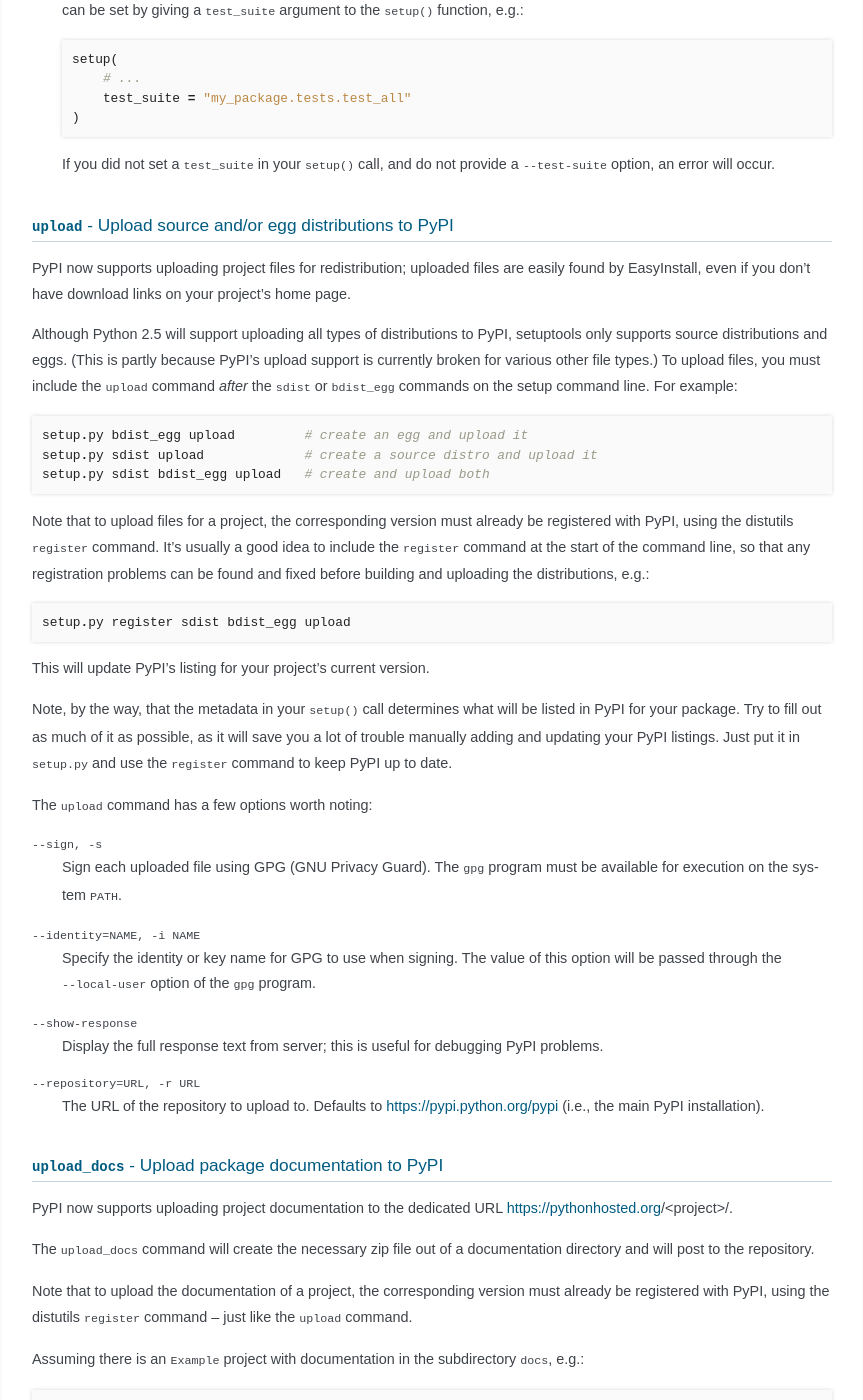
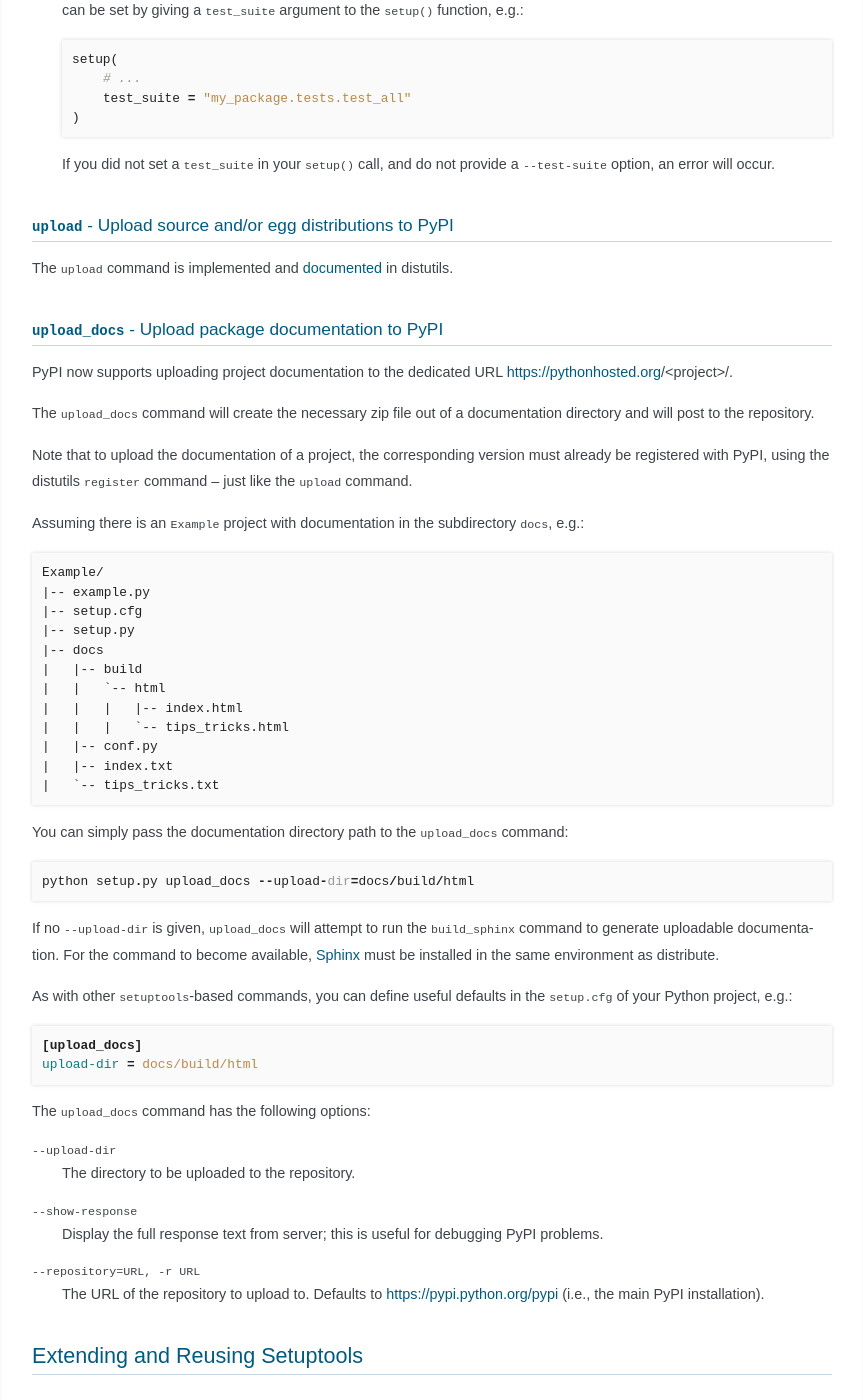
Before and after one commit to Distrotech/setuptools, a Sphinx documentation site: the page built from docs/setuptools.txt, in a window 1280 px wide and 1400 px high, scrolled down 40741 px. Shown: the whole window, without its empty margins (298-1161 px from the left). Built offline with Sphinx 7.4.7, drawn with Linux system fonts in a browser that asks for light colours; the version number is read from the project's files by our own code.

Commit message:
Replace upload docs with a reference to distutils docs, as setuptools no longer provides an upload command.

```diff
--- a/docs/setuptools.txt
+++ b/docs/setuptools.txt
@@ -2328,54 +2328,9 @@ available:
 ``upload`` - Upload source and/or egg distributions to PyPI
 ===========================================================
 
-PyPI now supports uploading project files for redistribution; uploaded files
-are easily found by EasyInstall, even if you don't have download links on your
-project's home page.
-
-Although Python 2.5 will support uploading all types of distributions to PyPI,
-setuptools only supports source distributions and eggs.  (This is partly
-because PyPI's upload support is currently broken for various other file
-types.)  To upload files, you must include the ``upload`` command *after* the
-``sdist`` or ``bdist_egg`` commands on the setup command line.  For example::
-
-    setup.py bdist_egg upload         # create an egg and upload it
-    setup.py sdist upload             # create a source distro and upload it
-    setup.py sdist bdist_egg upload   # create and upload both
-
-Note that to upload files for a project, the corresponding version must already
-be registered with PyPI, using the distutils ``register`` command.  It's
-usually a good idea to include the ``register`` command at the start of the
-command line, so that any registration problems can be found and fixed before
-building and uploading the distributions, e.g.::
-
-    setup.py register sdist bdist_egg upload
-
-This will update PyPI's listing for your project's current version.
-
-Note, by the way, that the metadata in your ``setup()`` call determines what
-will be listed in PyPI for your package.  Try to fill out as much of it as
-possible, as it will save you a lot of trouble manually adding and updating
-your PyPI listings.  Just put it in ``setup.py`` and use the ``register``
-command to keep PyPI up to date.
-
-The ``upload`` command has a few options worth noting:
-
-``--sign, -s``
-    Sign each uploaded file using GPG (GNU Privacy Guard).  The ``gpg`` program
-    must be available for execution on the system ``PATH``.
-
-``--identity=NAME, -i NAME``
-    Specify the identity or key name for GPG to use when signing.  The value of
-    this option will be passed through the ``--local-user`` option of the
-    ``gpg`` program.
-
-``--show-response``
-    Display the full response text from server; this is useful for debugging
-    PyPI problems.
-
-``--repository=URL, -r URL``
-    The URL of the repository to upload to.  Defaults to
-    https://pypi.python.org/pypi (i.e., the main PyPI installation).
+The ``upload`` command is implemented and `documented
+<https://docs.python.org/3.1/distutils/uploading.html>`_
+in distutils.
 
 .. _upload_docs:
 
```
